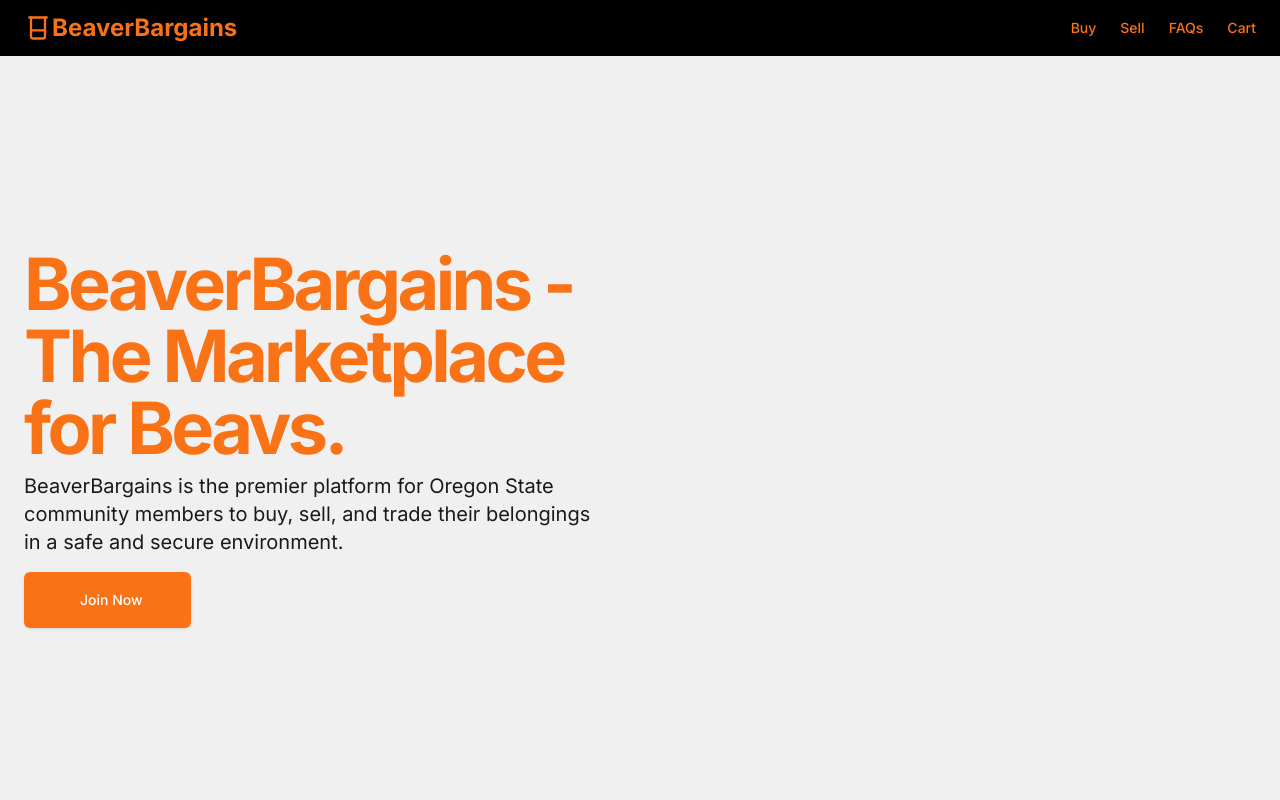
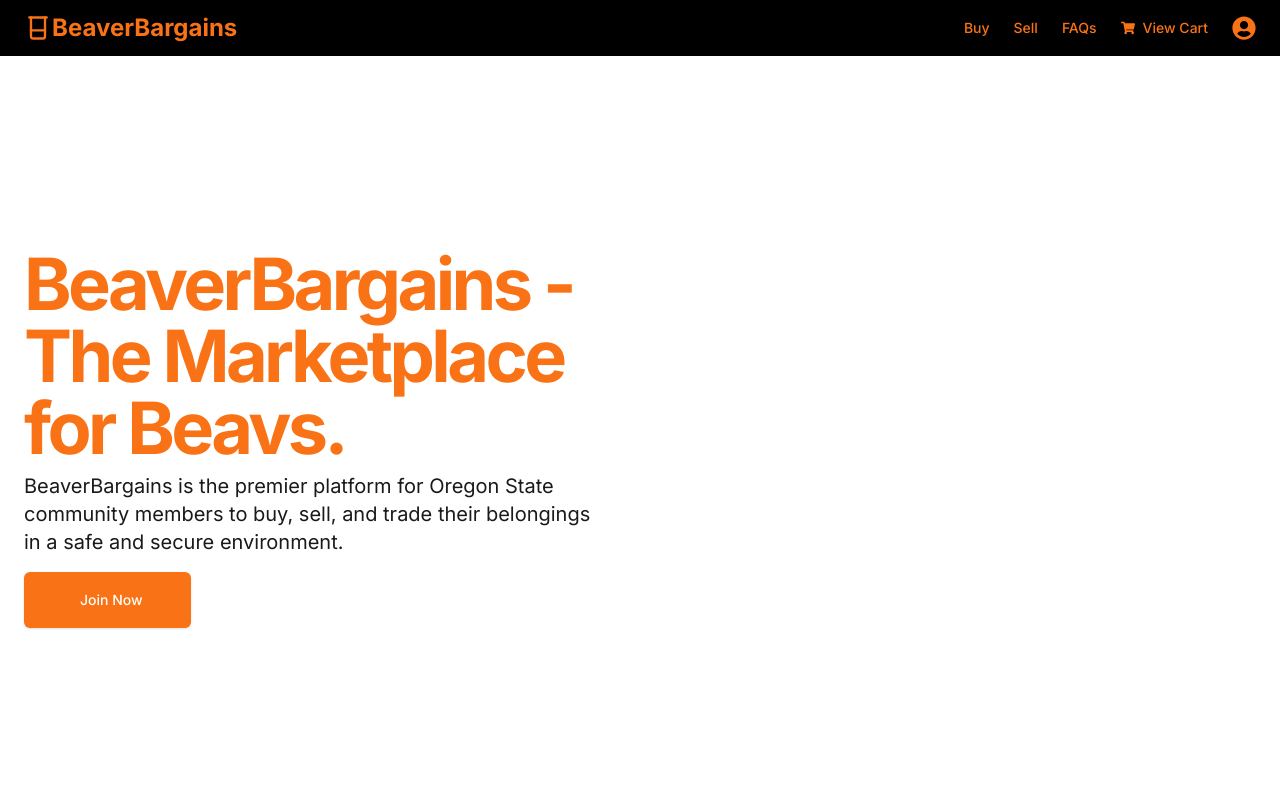
Before and after one commit to mfaks/BeaverBargains, a Next.js app in the folder frontend/: page / in a window 1280 px wide. Shown: the top 800 px of the page. Built offline with nearby package versions, Linux system fonts and the light colour scheme.

Commit message:
implementing drawer for profile and cart

```diff
--- a/frontend/package.json
+++ b/frontend/package.json
@@ -9,7 +9,9 @@
     "lint": "next lint"
   },
   "dependencies": {
+    "@heroicons/react": "^2.1.5",
     "@hookform/resolvers": "^3.9.0",
+    "@radix-ui/react-dialog": "^1.1.1",
     "@radix-ui/react-label": "^2.1.0",
     "@radix-ui/react-popover": "^1.1.1",
     "@radix-ui/react-slot": "^1.1.0",
@@ -22,8 +24,10 @@
     "react": "^18",
     "react-dom": "^18",
     "react-hook-form": "^7.52.1",
+    "react-icons": "^5.2.1",
     "tailwind-merge": "^2.4.0",
     "tailwindcss-animate": "^1.0.7",
+    "vaul": "^0.9.1",
     "zod": "^3.23.8"
   },
   "devDependencies": {
--- a/frontend/src/app/LandingPage.tsx
+++ b/frontend/src/app/LandingPage.tsx
@@ -7,7 +7,7 @@ export default function LandingPage() {
     <div className="flex flex-col min-h-[100dvh]">
       <Navbar />
       <main className="flex-1">
-        <section className="w-full py-12 md:py-24 lg:py-32 xl:py-48 bg-[#f0f0f0] text-[#1a1a1a]">
+        <section className="w-full py-12 md:py-24 lg:py-32 xl:py-48 bg-[white] text-[black]">
           <div className="container px-4 md:px-6">
             <div className="grid gap-6 lg:grid-cols-[1fr_400px] lg:gap-12 xl:grid-cols-[1fr_600px]">
               <div className="flex flex-col justify-center space-y-4">
--- a/frontend/src/app/NavBar.tsx
+++ b/frontend/src/app/NavBar.tsx
@@ -1,42 +1,76 @@
+"use client"
+
 import Link from "next/link"
 import BeakerIcon from "@/components/ui/BeakerIcon"
+import { Drawer, DrawerTrigger, DrawerContent, DrawerHeader, DrawerTitle, DrawerClose, DrawerFooter } from "@/components/ui/drawer"
+import { Button } from "@/components/ui/button"
+import { Popover, PopoverTrigger, PopoverContent } from "@/components/ui/popover"
+import { FaShoppingCart, FaUserCircle } from 'react-icons/fa'
+import { useState } from 'react'
 
 const Navbar = () => {
+
+  const [cartDrawerOpen, setCartDrawerOpen] = useState(false)
+  const [profileDrawerOpen, setProfileDrawerOpen] = useState(false)
+
   return (
-    <header className="px-4 lg:px-6 h-14 flex items-center bg-[black] text-[white]">
+    <header className="sticky top-0 z-50 px-4 lg:px-6 h-14 flex items-center bg-[black] text-[white]">
       <Link href="/" className="flex items-center justify-center" prefetch={false}>
         <BeakerIcon />
         <span className="text-2xl font-bold text-orange-500">BeaverBargains</span>
       </Link>
-      <nav className="ml-auto flex gap-4 sm:gap-6">
-        <Link
-          href="/buy"
-          className="text-sm font-medium hover:underline underline-offset-4 text-orange-500"
-          prefetch={false}
-        >
+      <nav className="ml-auto flex gap-4 sm:gap-6 items-center">
+        <Link href="/buy" className="text-sm font-medium hover:underline underline-offset-4 text-orange-500" prefetch={false}>
           Buy
         </Link>
-        <Link
-          href="/sell"
-          className="text-sm font-medium hover:underline underline-offset-4 text-orange-500"
-          prefetch={false}
-        >
+        <Link href="/sell" className="text-sm font-medium hover:underline underline-offset-4 text-orange-500" prefetch={false}>
           Sell
         </Link>
-        <Link
-          href="#" // will include about page link here ensure authentication first
-          className="text-sm font-medium hover:underline underline-offset-4 text-orange-500"
-          prefetch={false}
-        >
-          FAQs
-        </Link>
-        <Link
-          href="#" // will include contact page link here ensure authentication first
-          className="text-sm font-medium hover:underline underline-offset-4 text-orange-500"
-          prefetch={false}
-        >
-          Cart
-        </Link>
+
+        <Popover>
+          <PopoverTrigger asChild>
+            <span className="text-sm font-medium hover:underline underline-offset-4 text-orange-500 cursor-pointer">
+              FAQs
+            </span>
+          </PopoverTrigger>
+          <PopoverContent className="w-80 p-4">
+            <h2 className="font-bold">Frequently Asked Questions</h2>
+            <p className="text-sm">Here you can add your FAQ content or links to specific questions.</p>
+          </PopoverContent>
+        </Popover>
+
+        <Drawer open={cartDrawerOpen} onOpenChange={setCartDrawerOpen}>
+          <DrawerTrigger asChild>
+            <span className="text-sm font-medium hover:underline underline-offset-4 text-orange-500 flex items-center cursor-pointer" onClick={() => setCartDrawerOpen(true)}>
+              <FaShoppingCart className="mr-2" />
+              View Cart
+            </span>
+          </DrawerTrigger>
+          <DrawerContent className="animate-slide-in-up">
+            <DrawerHeader>
+              <DrawerTitle>Your Cart</DrawerTitle>
+              <DrawerClose asChild>
+                <Button>Checkout</Button>
+              </DrawerClose>
+            </DrawerHeader>
+          </DrawerContent>
+        </Drawer>
+
+        <Drawer open={profileDrawerOpen} onOpenChange={setProfileDrawerOpen}>
+          <DrawerTrigger asChild>
+            <span className="text-sm font-medium hover:underline underline-offset-4 text-orange-500 flex items-center cursor-pointer" onClick={() => setProfileDrawerOpen(true)}>
+              <FaUserCircle className="text-2xl" />
+            </span>
+          </DrawerTrigger>
+          <DrawerContent className="animate-slide-in-right">
+            <DrawerHeader>
+              <DrawerTitle>Welcome User!</DrawerTitle>
+              <DrawerClose asChild>
+                <Button>Manage Profile</Button>
+              </DrawerClose>
+            </DrawerHeader>
+          </DrawerContent>
+        </Drawer>
       </nav>
     </header>
   )
--- /dev/null
+++ b/frontend/src/components/ui/drawer.tsx
@@ -0,0 +1,118 @@
+"use client"
+
+import * as React from "react"
+import { Drawer as DrawerPrimitive } from "vaul"
+
+import { cn } from "@/lib/utils"
+
+const Drawer = ({
+  shouldScaleBackground = true,
+  ...props
+}: React.ComponentProps<typeof DrawerPrimitive.Root>) => (
+  <DrawerPrimitive.Root
+    shouldScaleBackground={shouldScaleBackground}
+    {...props}
+  />
+)
+Drawer.displayName = "Drawer"
+
+const DrawerTrigger = DrawerPrimitive.Trigger
+
+const DrawerPortal = DrawerPrimitive.Portal
+
+const DrawerClose = DrawerPrimitive.Close
+
+const DrawerOverlay = React.forwardRef<
+  React.ElementRef<typeof DrawerPrimitive.Overlay>,
+  React.ComponentPropsWithoutRef<typeof DrawerPrimitive.Overlay>
+>(({ className, ...props }, ref) => (
+  <DrawerPrimitive.Overlay
+    ref={ref}
+    className={cn("fixed inset-0 z-50 bg-black/80", className)}
+    {...props}
+  />
+))
+DrawerOverlay.displayName = DrawerPrimitive.Overlay.displayName
+
+const DrawerContent = React.forwardRef<
+  React.ElementRef<typeof DrawerPrimitive.Content>,
+  React.ComponentPropsWithoutRef<typeof DrawerPrimitive.Content>
+>(({ className, children, ...props }, ref) => (
+  <DrawerPortal>
+    <DrawerOverlay />
+    <DrawerPrimitive.Content
+      ref={ref}
+      className={cn(
+        "fixed inset-x-0 bottom-0 z-50 mt-24 flex h-auto flex-col rounded-t-[10px] border bg-background",
+        className
+      )}
+      {...props}
+    >
+      <div className="mx-auto mt-4 h-2 w-[100px] rounded-full bg-muted" />
+      {children}
+    </DrawerPrimitive.Content>
+  </DrawerPortal>
+))
+DrawerContent.displayName = "DrawerContent"
+
+const DrawerHeader = ({
+  className,
+  ...props
+}: React.HTMLAttributes<HTMLDivElement>) => (
+  <div
+    className={cn("grid gap-1.5 p-4 text-center sm:text-left", className)}
+    {...props}
+  />
+)
+DrawerHeader.displayName = "DrawerHeader"
+
+const DrawerFooter = ({
+  className,
+  ...props
+}: React.HTMLAttributes<HTMLDivElement>) => (
+  <div
+    className={cn("mt-auto flex flex-col gap-2 p-4", className)}
+    {...props}
+  />
+)
+DrawerFooter.displayName = "DrawerFooter"
+
+const DrawerTitle = React.forwardRef<
+  React.ElementRef<typeof DrawerPrimitive.Title>,
+  React.ComponentPropsWithoutRef<typeof DrawerPrimitive.Title>
+>(({ className, ...props }, ref) => (
+  <DrawerPrimitive.Title
+    ref={ref}
+    className={cn(
+      "text-lg font-semibold leading-none tracking-tight",
+      className
+    )}
+    {...props}
+  />
+))
+DrawerTitle.displayName = DrawerPrimitive.Title.displayName
+
+const DrawerDescription = React.forwardRef<
+  React.ElementRef<typeof DrawerPrimitive.Description>,
+  React.ComponentPropsWithoutRef<typeof DrawerPrimitive.Description>
+>(({ className, ...props }, ref) => (
+  <DrawerPrimitive.Description
+    ref={ref}
+    className={cn("text-sm text-muted-foreground", className)}
+    {...props}
+  />
+))
+DrawerDescription.displayName = DrawerPrimitive.Description.displayName
+
+export {
+  Drawer,
+  DrawerPortal,
+  DrawerOverlay,
+  DrawerTrigger,
+  DrawerClose,
+  DrawerContent,
+  DrawerHeader,
+  DrawerFooter,
+  DrawerTitle,
+  DrawerDescription,
+}
```
Also changed, not shown: 1 other file (tests, documents, lock files or other folders).
